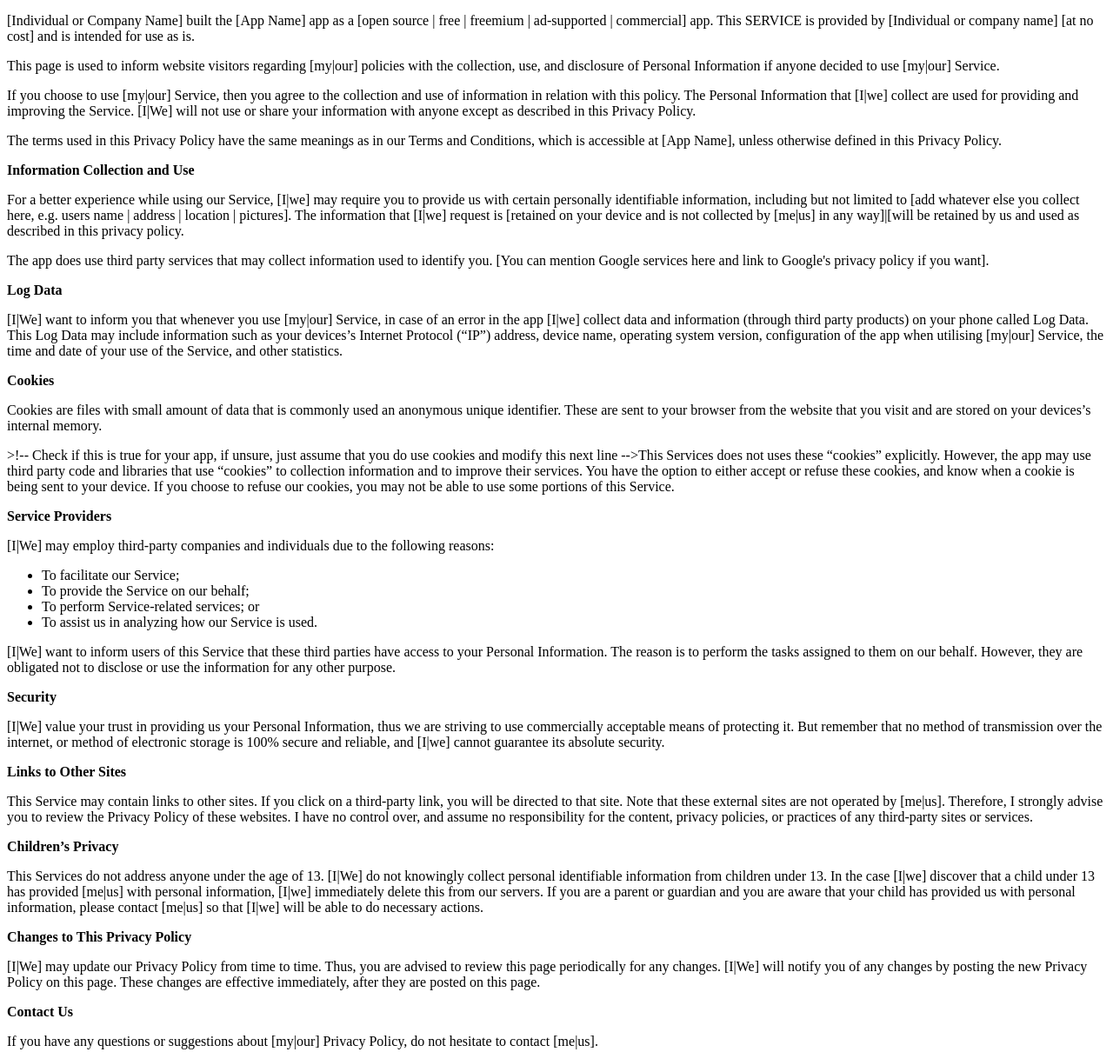
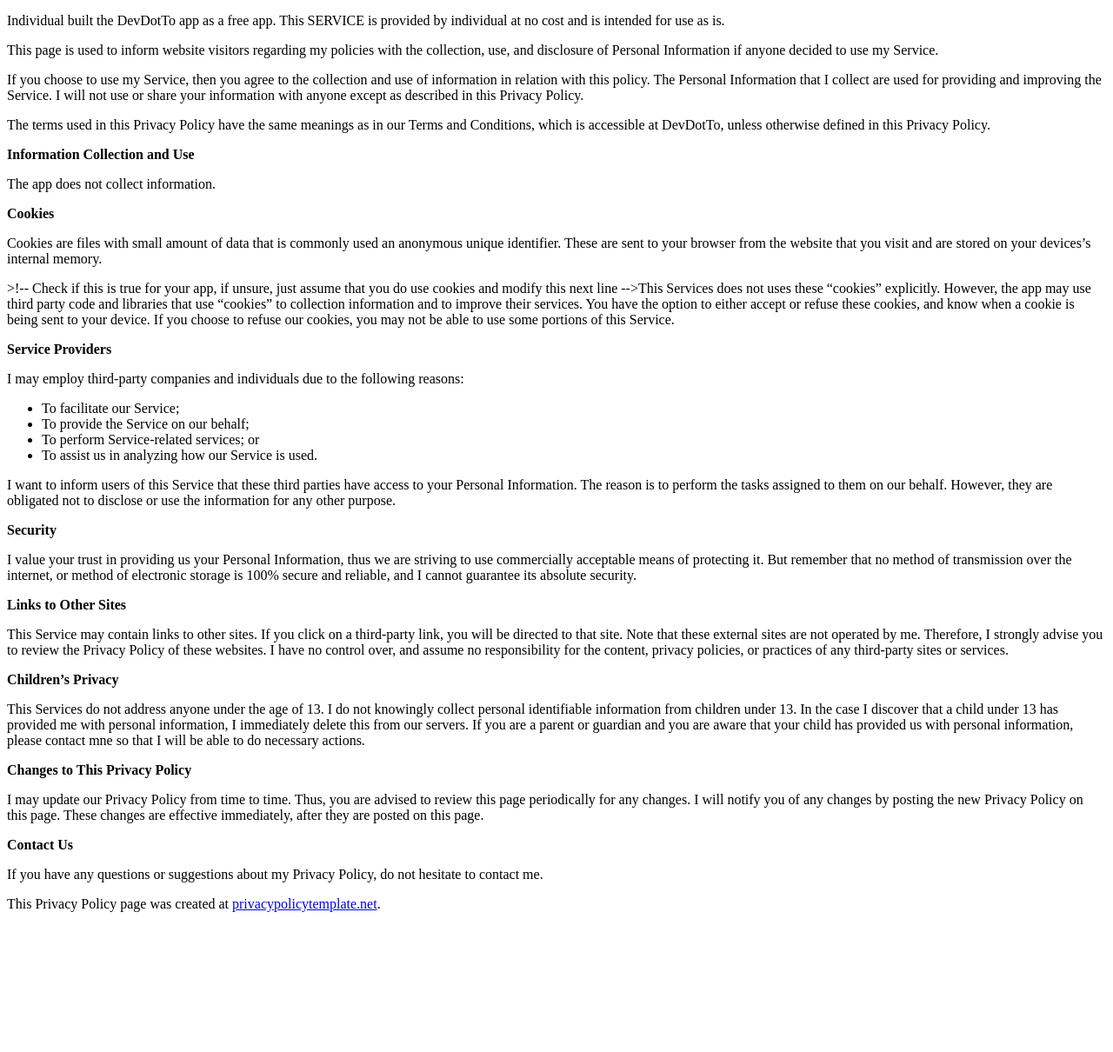
Before and after one commit to nna-dev/AndroidPrivacy, a plain HTML site: page index.html in a window 1280 px wide. Shown: the part 40-1250 px from the top of the page at 87% size. After the commit the page ends 1105 px from the top, so only its background shows below. Drawn offline with Linux system fonts and the light colour scheme.

Commit message:
Update index.html

```diff
--- a/index.html
+++ b/index.html
@@ -1,30 +1,19 @@
 <html>
 <body>
 <h2>Privacy Policy</h2>
-<p>[Individual or Company Name] built the [App Name] app as a [open source | free | freemium | ad-supported | commercial] app. This SERVICE is provided by [Individual or company name] [at no cost] and is intended
+<p>Individual built the DevDotTo app as a free app. This SERVICE is provided by individual at no cost and is intended
     for use as is.</p>
-<p>This page is used to inform website visitors regarding [my|our] policies with the collection, use, and
-    disclosure of Personal Information if anyone decided to use [my|our] Service.</p>
-<p>If you choose to use [my|our] Service, then you agree to the collection and use of information in
-    relation with this policy. The Personal Information that [I|we] collect are used for providing and
-    improving the Service. [I|We] will not use or share your information with anyone except as described
+<p>This page is used to inform website visitors regarding my policies with the collection, use, and
+    disclosure of Personal Information if anyone decided to use my Service.</p>
+<p>If you choose to use my Service, then you agree to the collection and use of information in
+    relation with this policy. The Personal Information that I collect are used for providing and
+    improving the Service. I will not use or share your information with anyone except as described
     in this Privacy Policy.</p>
 <p>The terms used in this Privacy Policy have the same meanings as in our Terms and Conditions,
-    which is accessible at [App Name], unless otherwise defined in this Privacy Policy.</p>
+    which is accessible at DevDotTo, unless otherwise defined in this Privacy Policy.</p>
 
 <p><strong>Information Collection and Use</strong></p>
-<p>For a better experience while using our Service, [I|we] may require you to provide us with certain
-    personally identifiable information, including but not limited to [add whatever else you collect here, e.g. users name | address | location | pictures].
-	The information that [I|we] request is [retained on your device and is not
-    collected by [me|us] in any way]|[will be retained by us and used as described in this privacy policy.</p>
-<p>The app does use third party services that may collect information used to identify you. [You can mention Google services here and link to Google's privacy policy if you want].
-
-<p><strong>Log Data</strong></p>
-<p>[I|We] want to inform you that whenever you use [my|our] Service, in case of an error in the app [I|we] collect
-    data and information (through third party products) on your phone called Log Data. This Log Data
-    may include information such as your devices’s Internet Protocol (“IP”) address, device name,
-    operating system version, configuration of the app when utilising [my|our] Service, the time and date
-    of your use of the Service, and other statistics.</p>
+<p>The app does not collect information.</p>
 
 <p><strong>Cookies</strong></p>
 <p>Cookies are files with small amount of data that is commonly used an anonymous unique identifier.
@@ -37,45 +26,45 @@
     this Service.</p>
 
 <p><strong>Service Providers</strong></p> <!-- This part need seem like it's not needed, but if you use any Google services, or any other third party libraries, chances are, you need this. -->
-<p>[I|We] may employ third-party companies and individuals due to the following reasons:</p>
+<p>I may employ third-party companies and individuals due to the following reasons:</p>
 <ul>
     <li>To facilitate our Service;</li>
     <li>To provide the Service on our behalf;</li>
     <li>To perform Service-related services; or</li>
     <li>To assist us in analyzing how our Service is used.</li>
 </ul>
-<p>[I|We] want to inform users of this Service that these third parties have access to your Personal
+<p>I want to inform users of this Service that these third parties have access to your Personal
     Information. The reason is to perform the tasks assigned to them on our behalf. However, they
     are obligated not to disclose or use the information for any other purpose.</p>
 
 <p><strong>Security</strong></p>
-<p>[I|We] value your trust in providing us your Personal Information, thus we are striving to use
+<p>I value your trust in providing us your Personal Information, thus we are striving to use
     commercially acceptable means of protecting it. But remember that no method of transmission over
-    the internet, or method of electronic storage is 100% secure and reliable, and [I|we] cannot
+    the internet, or method of electronic storage is 100% secure and reliable, and I cannot
     guarantee its absolute security.</p>
 
 <p><strong>Links to Other Sites</strong></p>
 <p>This Service may contain links to other sites. If you click on a third-party link, you will be
-    directed to that site. Note that these external sites are not operated by [me|us]. Therefore, I
+    directed to that site. Note that these external sites are not operated by me. Therefore, I
     strongly advise you to review the Privacy Policy of these websites. I have no control over, and
     assume no responsibility for the content, privacy policies, or practices of any third-party
     sites or services.</p>
 
 <p><strong>Children’s Privacy</strong></p>
-<p>This Services do not address anyone under the age of 13. [I|We] do not knowingly collect personal
-    identifiable information from children under 13. In the case [I|we] discover that a child under 13
-    has provided [me|us] with personal information, [I|we] immediately delete this from our servers. If you
+<p>This Services do not address anyone under the age of 13. I do not knowingly collect personal
+    identifiable information from children under 13. In the case I discover that a child under 13
+    has provided me with personal information, I immediately delete this from our servers. If you
     are a parent or guardian and you are aware that your child has provided us with personal
-    information, please contact [me|us] so that [I|we] will be able to do necessary actions.</p>
+    information, please contact mne so that I will be able to do necessary actions.</p>
 
 <p><strong>Changes to This Privacy Policy</strong></p>
-<p>[I|We] may update our Privacy Policy from time to time. Thus, you are advised to review this page
-    periodically for any changes. [I|We] will notify you of any changes by posting the new Privacy Policy
+<p>I may update our Privacy Policy from time to time. Thus, you are advised to review this page
+    periodically for any changes. I will notify you of any changes by posting the new Privacy Policy
     on this page. These changes are effective immediately, after they are posted on this page.</p>
 
 <p><strong>Contact Us</strong></p>
-<p>If you have any questions or suggestions about [my|our] Privacy Policy, do not hesitate to contact
-    [me|us].</p>
+<p>If you have any questions or suggestions about my Privacy Policy, do not hesitate to contact
+    me.</p>
 <p>This Privacy Policy page was created at <a href="https://privacypolicytemplate.net"
                                               target="_blank">privacypolicytemplate.net</a>.</p>
 </body>
```
